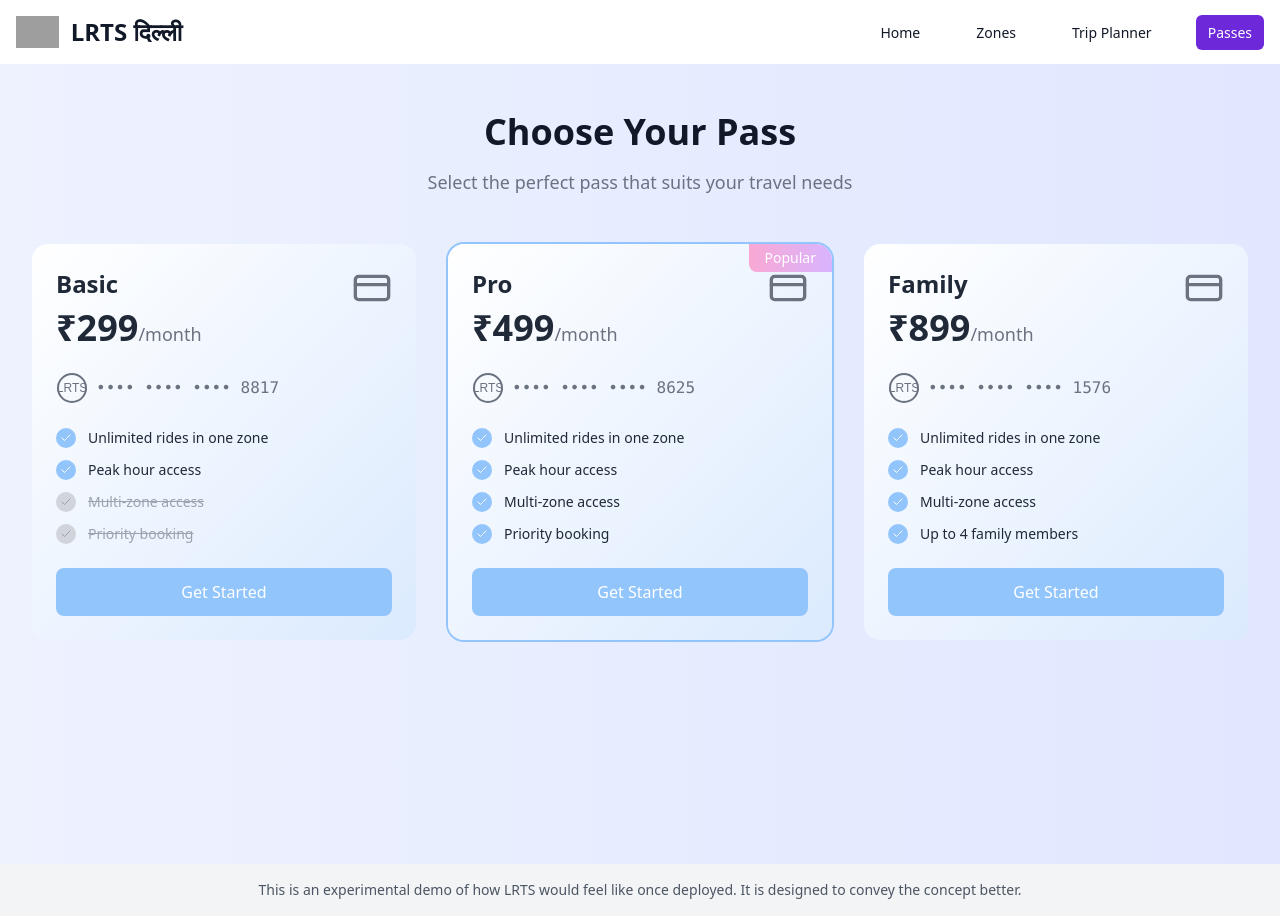
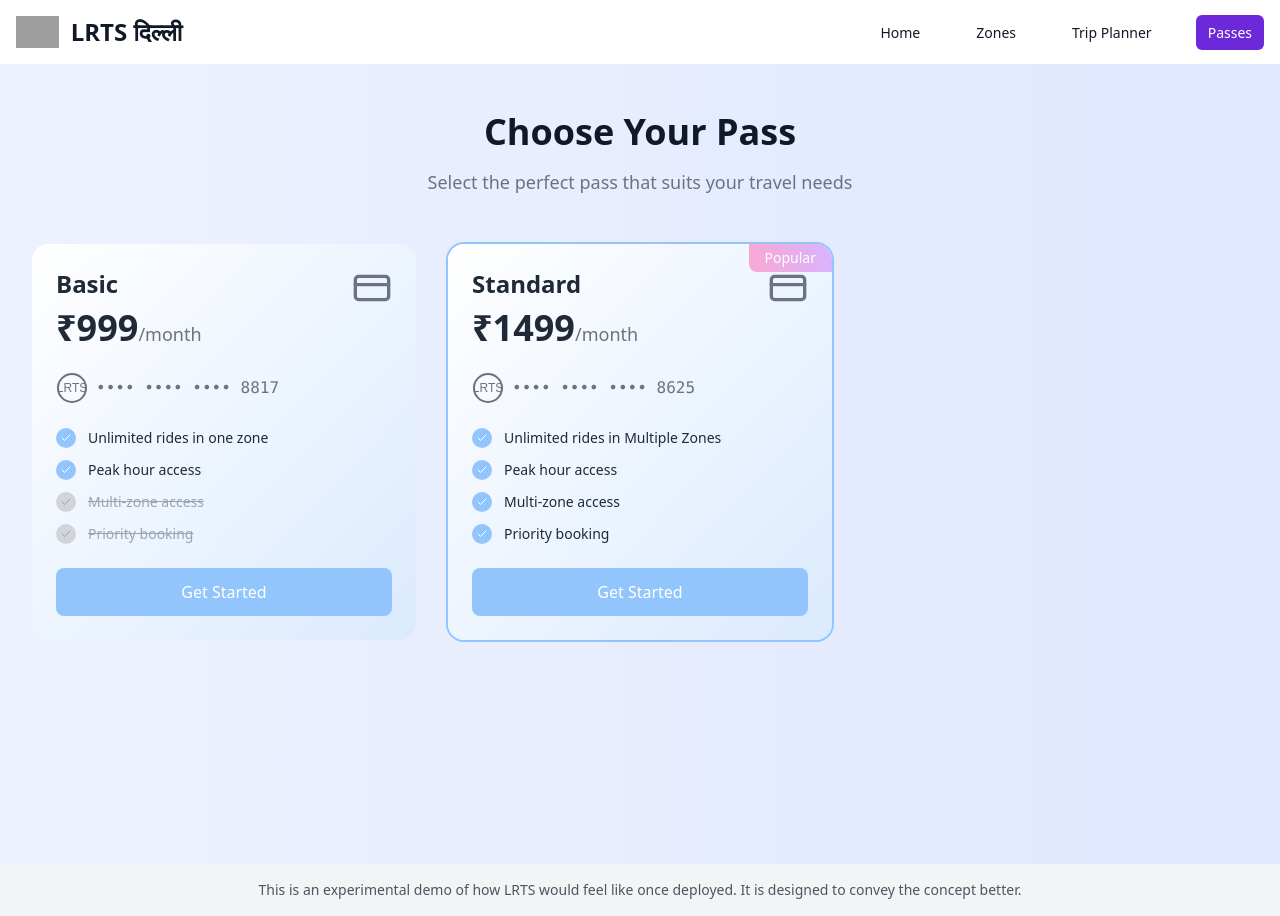
Before and after one commit to VRVio/lrts, a React (Vite) app: page /passes in a window 1280 px wide. Built offline with nearby package versions, Linux system fonts and the light colour scheme; grey boxes are pictures that could not be loaded.

Commit message:
Pass Fixed Link Added

```diff
--- a/src/pages/PassesPage.tsx
+++ b/src/pages/PassesPage.tsx
@@ -6,7 +6,7 @@ const PassesPage: React.FC = () => {
   const passes = [
     {
       title: 'Basic',
-      price: '299',
+      price: '999',
       duration: 'month',
       features: [
         { text: 'Unlimited rides in one zone', included: true },
@@ -16,27 +16,16 @@ const PassesPage: React.FC = () => {
       ],
     },
     {
-      title: 'Pro',
-      price: '499',
+      title: 'Standard',
+      price: '1499',
       duration: 'month',
       features: [
-        { text: 'Unlimited rides in one zone', included: true },
+        { text: 'Unlimited rides in Multiple Zones', included: true },
         { text: 'Peak hour access', included: true },
         { text: 'Multi-zone access', included: true },
         { text: 'Priority booking', included: true },
       ],
       popular: true,
-    },
-    {
-      title: 'Family',
-      price: '899',
-      duration: 'month',
-      features: [
-        { text: 'Unlimited rides in one zone', included: true },
-        { text: 'Peak hour access', included: true },
-        { text: 'Multi-zone access', included: true },
-        { text: 'Up to 4 family members', included: true },
-      ],
     },
   ];
 
```
